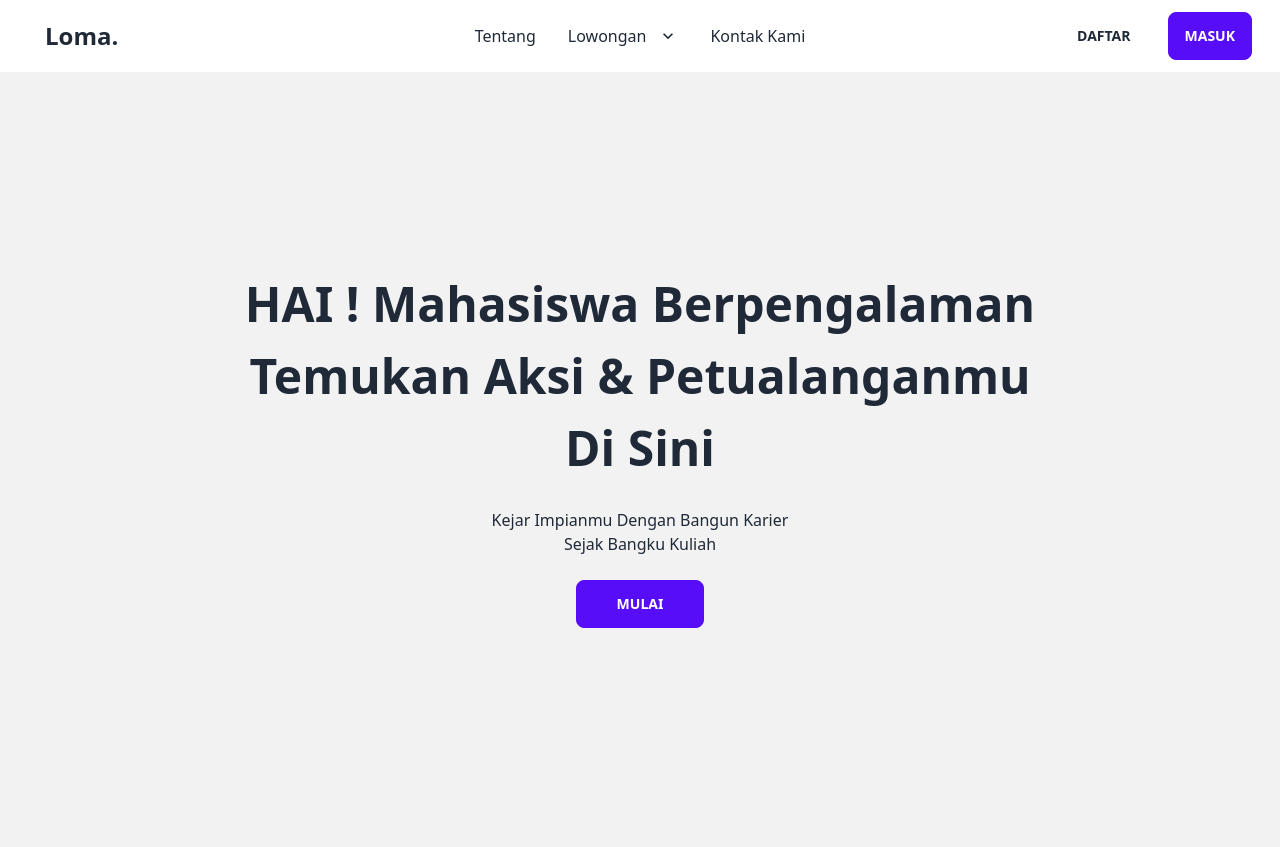
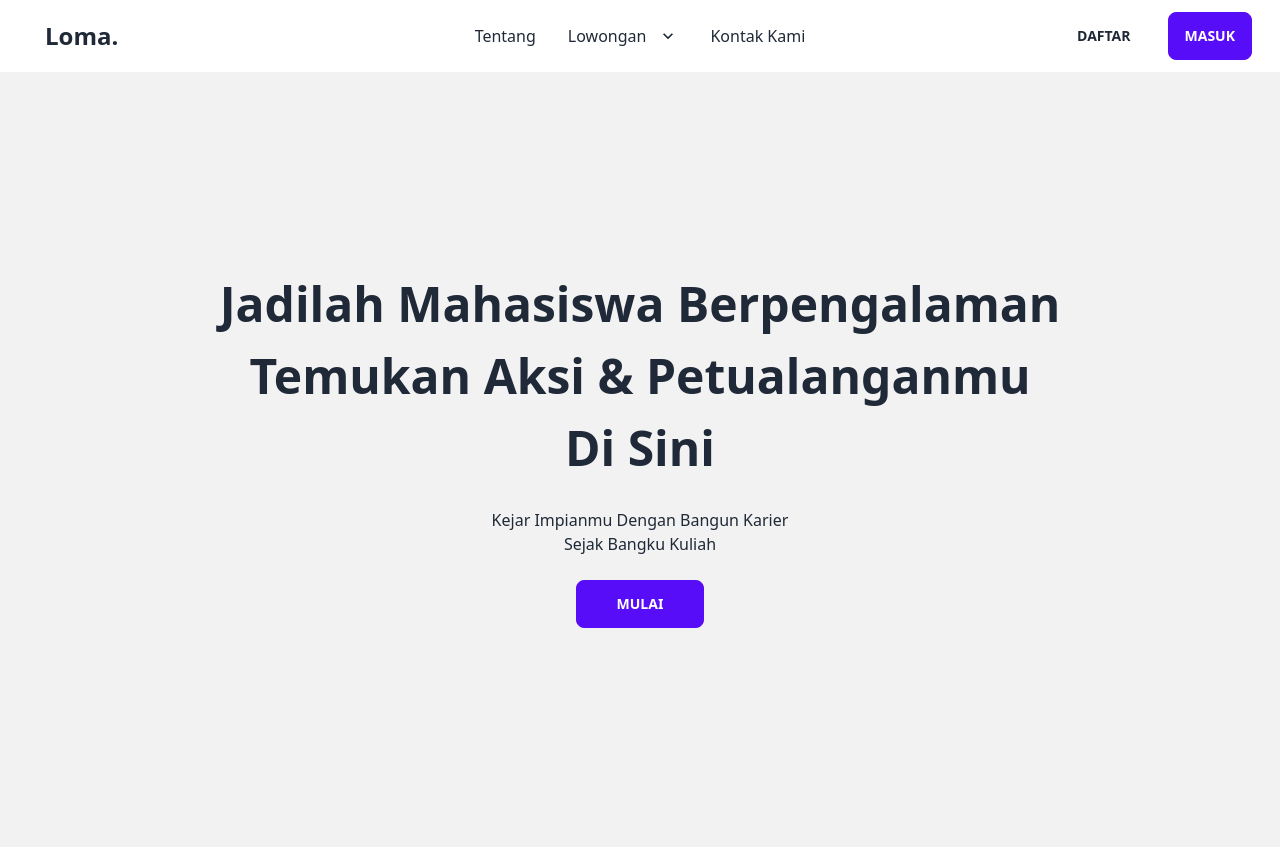
Before and after one commit to taufiksty/web2-loma, a CodeIgniter 4 app: template app/Views/landing_page.php in a window 1280 px wide. Shown: the top 847 px of the page. Run offline with PHP 8.4 and a stand-in for CodeIgniter, Linux system fonts and the light colour scheme; the template is opened without the code that fills it, so the values that code supplies are empty; some libraries are stand-ins or nearby versions.

Commit message:
test fetch & pull

```diff
--- a/app/Views/landing_page.php
+++ b/app/Views/landing_page.php
@@ -67,7 +67,7 @@
   <div class="hero min-h-screen bg-base-200 mt-12">
     <div class="hero-content text-center">
       <div class="max-w-4xl">
-        <h1 class="text-5xl font-bold leading-normal">HAI ! Mahasiswa Berpengalaman<br>Temukan Aksi & Petualanganmu<br>Di Sini</h1>
+        <h1 class="text-5xl font-bold leading-normal">Jadilah Mahasiswa Berpengalaman<br>Temukan Aksi & Petualanganmu<br>Di Sini</h1>
         <p class="py-6">Kejar Impianmu Dengan Bangun Karier<br>Sejak Bangku Kuliah</p>
         <a href="/Sign/signIn" class="btn btn-primary px-10">Mulai</a>
       </div>
```
